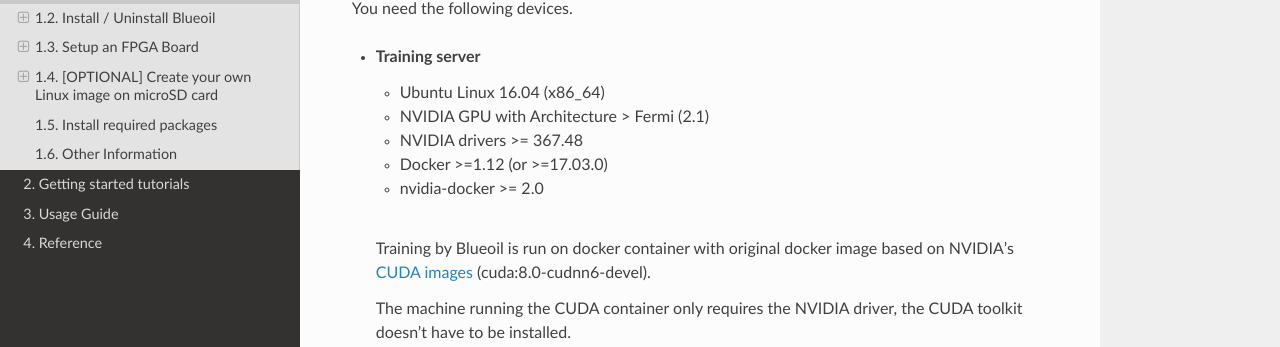
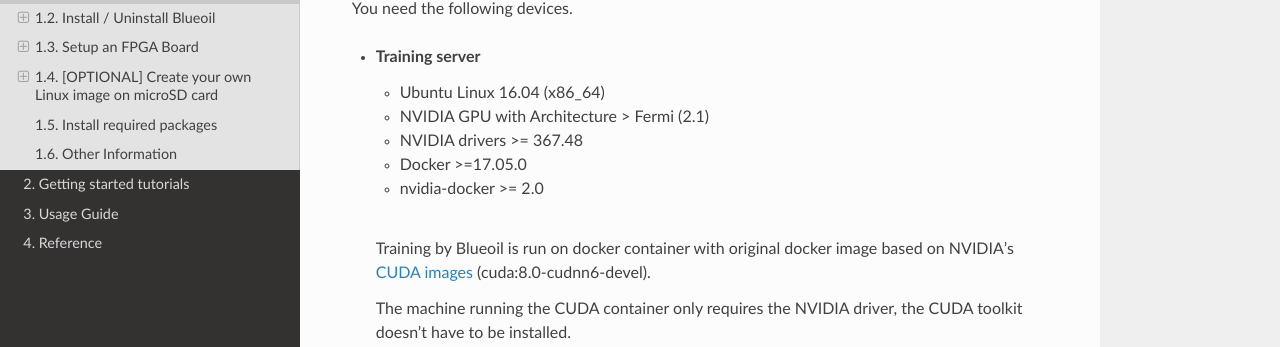
Before and after one commit to blue-oil/blueoil, a Sphinx documentation site: the page built from docs/install/install.md, in a window 1280 px wide and 900 px high. Shown: the part 163-510 px from the top of the window. Built offline with Sphinx 7.4.7 and the Read the Docs theme 2.0.0, drawn with Linux system fonts in a browser that asks for light colours; formulas are drawn with MathJax 3; pages that are not in the unit, such as notebooks, are missing from menus.

```diff
--- a/docs/install/install.md
+++ b/docs/install/install.md
@@ -6,7 +6,7 @@
     - Ubuntu Linux 16.04 (x86_64)
     - NVIDIA GPU with Architecture > Fermi (2.1)
     - NVIDIA drivers >= 367.48
-    - Docker >=1.12 (or >=17.03.0)
+    - Docker >=17.05.0
     - nvidia-docker >= 2.0
 
     <br>Training by Blueoil is run on docker container with original docker image based on NVIDIA's [CUDA images](https://github.com/NVIDIA/nvidia-docker/wiki/CUDA#requirements) (cuda:8.0-cudnn6-devel).
```
Also changed, not shown: README.md (+1 -1 lines), 2 other files.
